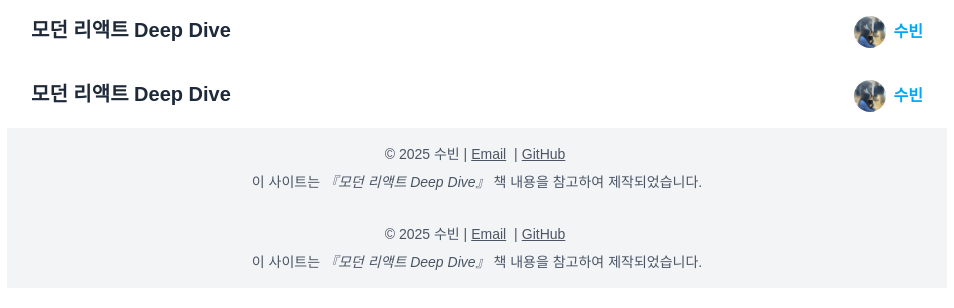
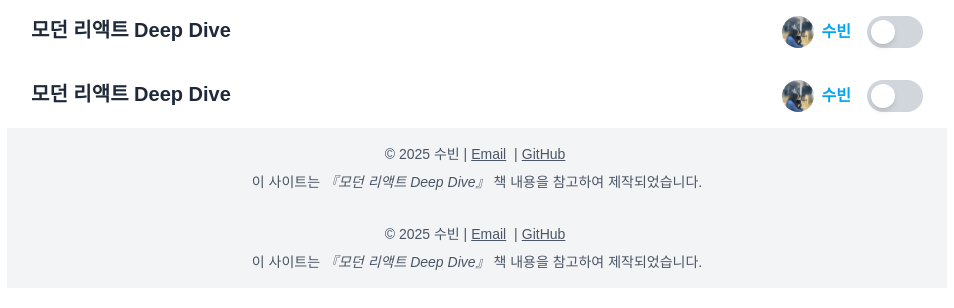
Before and after one commit to subinsong01/Coderhythm, a Next.js app: page / in a window 1280 px wide. Shown: the top 308 px of the page, without its empty margins (163-1117 px from the left). Built offline with nearby package versions, Linux system fonts and the light colour scheme.

Commit message:
feat: 다크모드 버튼 삽입

```diff
--- a/src/components/Header.js
+++ b/src/components/Header.js
@@ -1,9 +1,11 @@
 import Image from "next/image";
-
-export default function Header() {
+export default function Header({ isDark, toggleDarkMode }) {
   return (
     <header className="py-4 px-6 flex justify-between">
-      <h1 className="text-xl font-bold text-gray-800">모던 리액트 Deep Dive</h1>
+      <h1 className="text-xl font-bold text-gray-800 dark:text-white">
+        모던 리액트 Deep Dive
+      </h1>
+      <div className="flex items-center gap-4">
         <a
           href="https://github.com/subinsong01"
           target="_blank"
@@ -21,6 +23,18 @@ export default function Header() {
           </div>
           수빈
         </a>
+        <button
+          onClick={toggleDarkMode}
+          className="relative w-14 h-8 rounded-full bg-gray-300 dark:bg-gray-700 transition-colors duration-300 cursor-pointer"
+          aria-label="Toggle Dark Mode"
+        >
+          <span
+            className={`absolute top-1 left-1 w-6 h-6 bg-white rounded-full shadow-md transform transition-transform duration-300 ${
+              isDark ? "translate-x-6" : "translate-x-0"
+            }`}
+          />
+        </button>
+      </div>
     </header>
   );
 }
```
Lines whose indentation alone changed are shown as unchanged.
